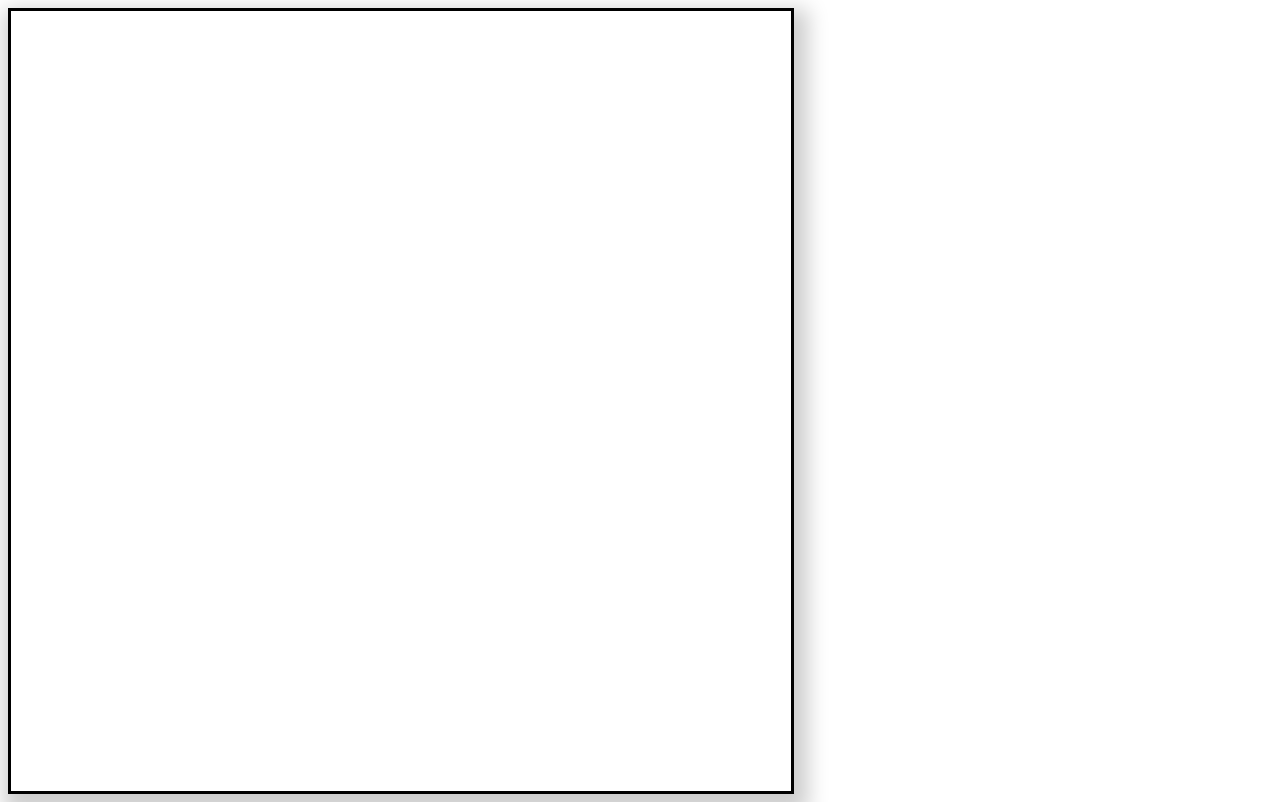
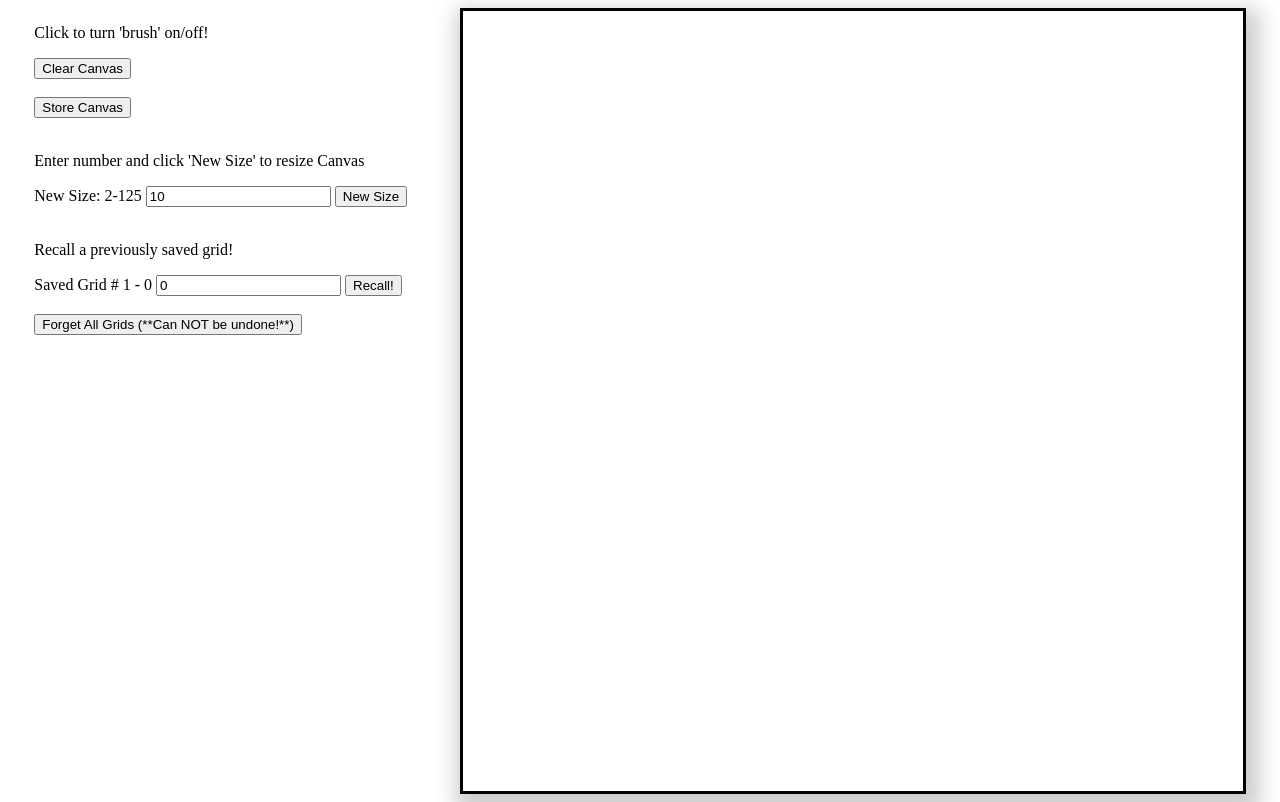
Before and after one commit to blakeaham/GridSketch, a plain HTML site: page index.html in a window 1280 px wide. Drawn offline with Linux system fonts and the light colour scheme.

Commit message:
refactor
refectadf

```diff
--- a/gridStyles.css
+++ b/gridStyles.css
@@ -1,3 +1,13 @@
+body {
+  display: flex;
+  justify-content: space-around;
+}
+
+/* .controls {
+  display: flex;
+  align-content: center;
+} */
+
 .bigContainer {
     justify-content: space-evenly;
     display: grid;
--- a/gridsketch.js
+++ b/gridsketch.js
@@ -24,7 +24,9 @@ function makeGrid(num) {
     //activates each pixel-div for color
     gridPixels = bigGrid.querySelectorAll('div');
     gridPixels.forEach(gridPixel => gridPixel.addEventListener('mouseover', colorGrid))
-    console.log('made new grid of ' + num + ' height and width')
+    console.log('made new grid of ' + num + ' height and width');
+
+
 }
 
 function clearGrid() {
@@ -33,6 +35,7 @@ function clearGrid() {
     gridPixels.forEach(gp => gp.style.backgroundColor = "white");
     power = false;
     modal.style.display = "none";
+    writeRecallText()
 }
 
 function colorGrid(e) {
@@ -79,6 +82,7 @@ function remember() {
     })
     items.push(tempMem);
     localStorage.setItem('items', JSON.stringify(items));
+    writeRecallText()
 }
 
 function recall(n) {
@@ -99,6 +103,27 @@ function hideModal() {
     console.log('close button, hiding modal');
 }
 
+
+function forgetGrids() {
+    let r = confirm("Really forget all your work?")
+    if (r){
+        localStorage.removeItem('items');
+        items.splice(0, items.length);
+        clearGrid();
+    } else{
+        alert('Keeping your work!')
+    }
+}
+
+function writeRecallText() {
+    document.querySelector('label[for="storenumber"]').innerHTML = `Saved Grid # 1 - ${(items.length)}`;
+}
+
+clearBtn.addEventListener('click', clearGrid);
+storeBtn.addEventListener('click', remember);
+window.addEventListener('resize', reportWindowSize);
+closebtn.addEventListener('click', hideModal);
+
 window.onclick = function(event) {
     if (event.target.classList[0] === "sketchGridDiv"){
         // console.log(event.target.classList)
@@ -106,15 +131,9 @@ window.onclick = function(event) {
     }
 }
 
-clearBtn.addEventListener('click', clearGrid);
-storeBtn.addEventListener('click', remember);
-window.addEventListener('resize', reportWindowSize);
-document.onload = alert("Use Space Bar for options and Help");
-closebtn.addEventListener('click', hideModal);
-
 window.addEventListener("keydown", event => {
     if (event.keyCode === 32 && modal.style.display !== "block") {
-        document.querySelector('label[for="storenumber"]').innerHTML = `Saved Grid # 1 - ${(items.length)}`;
+
         modal.style.display = "block"
         console.log('popping UP!');
     } else if (event.keyCode === 32 && modal.style.display === "block")  {
@@ -122,5 +141,5 @@ window.addEventListener("keydown", event => {
         console.log('hiding modal');
     }
 })
-
+writeRecallText();
 makeGrid(10);
--- a/index.html
+++ b/index.html
@@ -1,6 +1,30 @@
 <!DOCTYPE html>
 <link rel="stylesheet" href="gridStyles.css"></link>
 <body>
+
+        <div class='controls'>
+            <p>Click to turn 'brush' on/off!</p>
+            <button id="clearBtn">Clear Canvas</button>
+            <br>
+
+            <br>
+            <button id="storeBtn">Store Canvas</button>
+            <br>
+            <br>
+            <p>Enter number and click 'New Size' to resize Canvas</p>
+            <label for="usernumber">New Size: 2-125</label>
+            <input type="text" id="usernumber" name="usernumber" value="10">
+            <button onclick="newGrid()">New Size</button>
+            <br>
+            <br>
+            <p>Recall a previously saved grid!</p>
+            <label for="storenumber">Saved Grid # 1 thru 0</label>
+            <input type="text" id="storenumber" name="storenumber" value="0">
+            <button onclick="recallGrid()">Recall!</button>
+            <br>
+            <br>
+            <button onclick="forgetGrids()">Forget All Grids (**Can NOT be undone!**)</button>
+        </div>
     <div class="bigContainer">
 
     </div>
```
